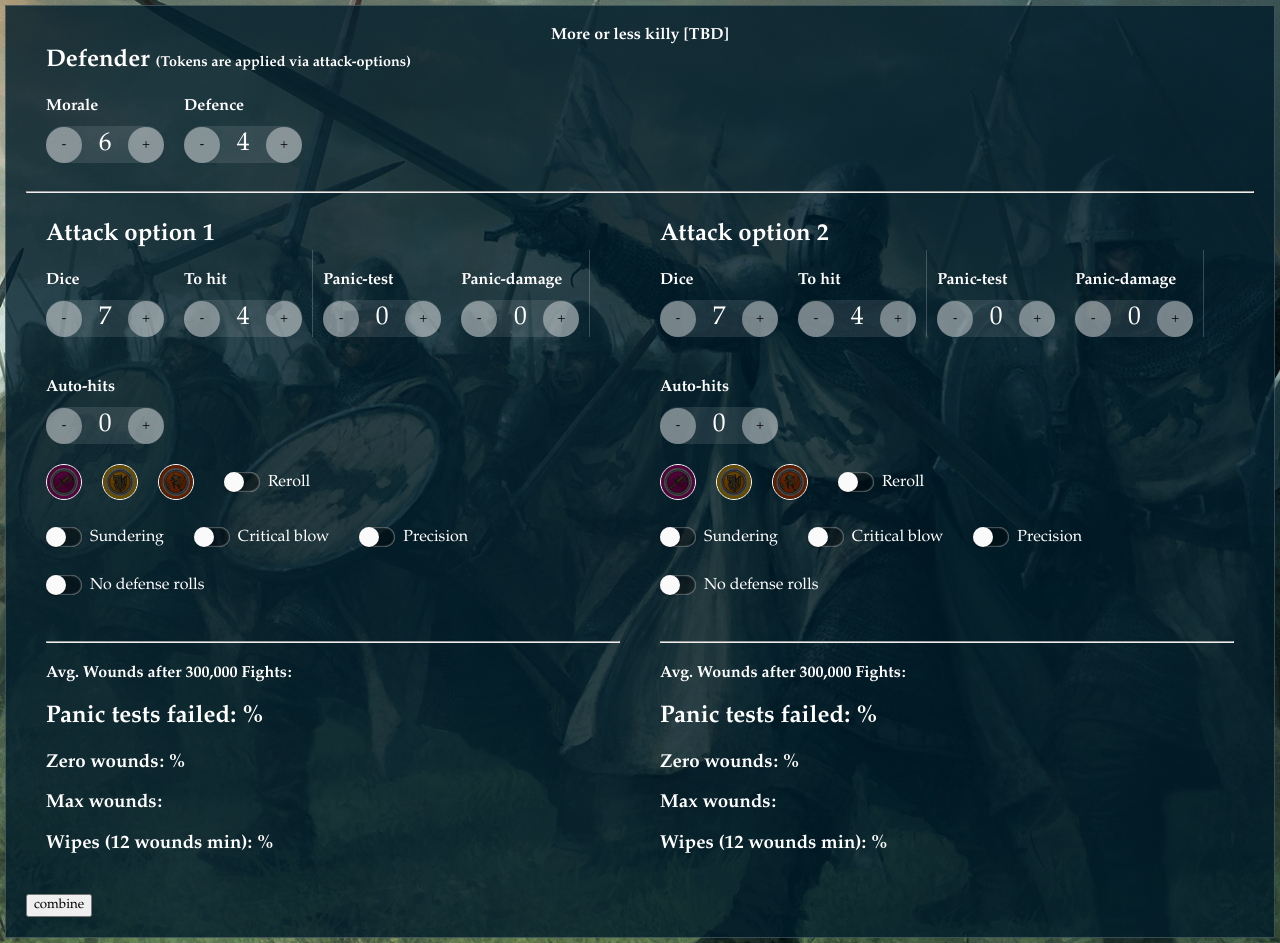
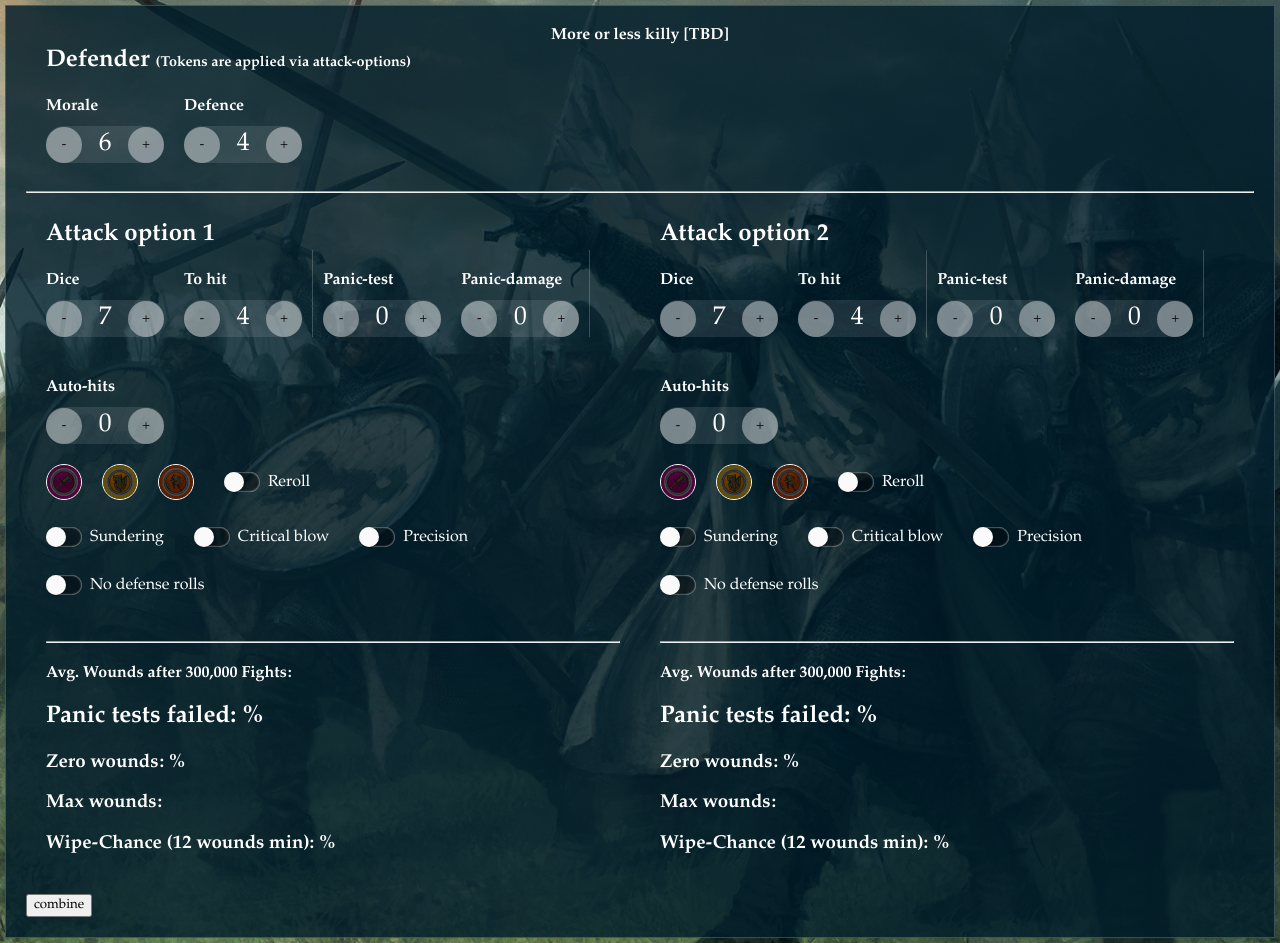
Before and after one commit to Chris-something/asoiaf-damage-tester, an Angular app: page / in a window 1280 px wide. Built offline with nearby package versions, Linux system fonts and the light colour scheme.

Commit message:
increased max-dice to 16

```diff
--- a/src/app/attacker-settings-small/attacker-settings.component.html
+++ b/src/app/attacker-settings-small/attacker-settings.component.html
@@ -6,7 +6,7 @@
             <h4>Dice</h4>
             <app-counter-input
                 [counterRangeMin]="2"
-                [counterRangeMax]="12"
+                [counterRangeMax]="16"
                 formControlName="diceCount"
             ></app-counter-input>
         </div>
--- a/src/app/result/result.component.html
+++ b/src/app/result/result.component.html
@@ -16,6 +16,6 @@
         <h2>Panic tests failed: {{ panicTestsFailed$ | async | number: '1.0-2' }}%</h2>
         <h3>Zero wounds: {{ attacksWithZeroWounds$ | async | number: '1.0-2' }}%</h3>
         <h3>Max wounds: {{ maxWounds$ | async }}</h3>
-        <h3>Wipes (12 wounds min): {{ wipes$ | async | number: '1.0-5' }}%</h3>
+        <h3>Wipe-Chance (12 wounds min): {{ wipes$ | async | number: '1.0-5' }}%</h3>
     </div>
 </div>
```
